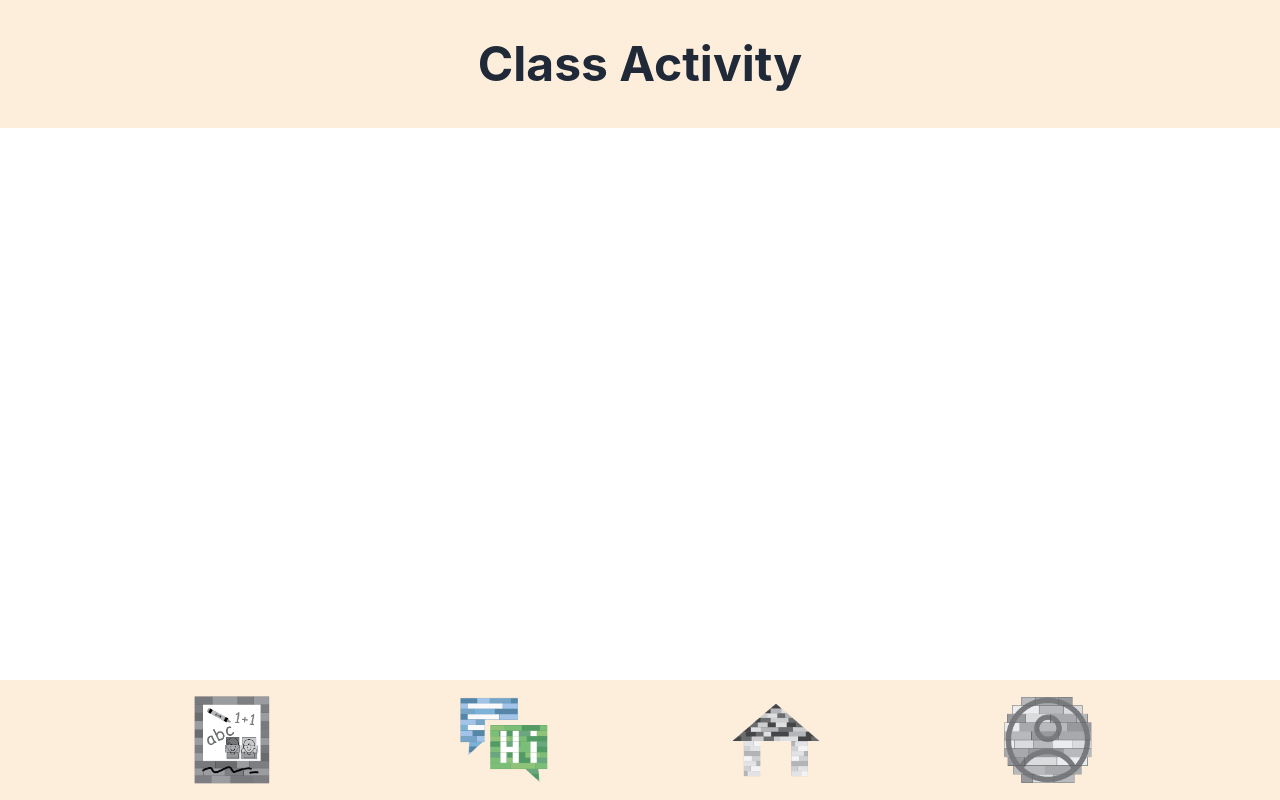
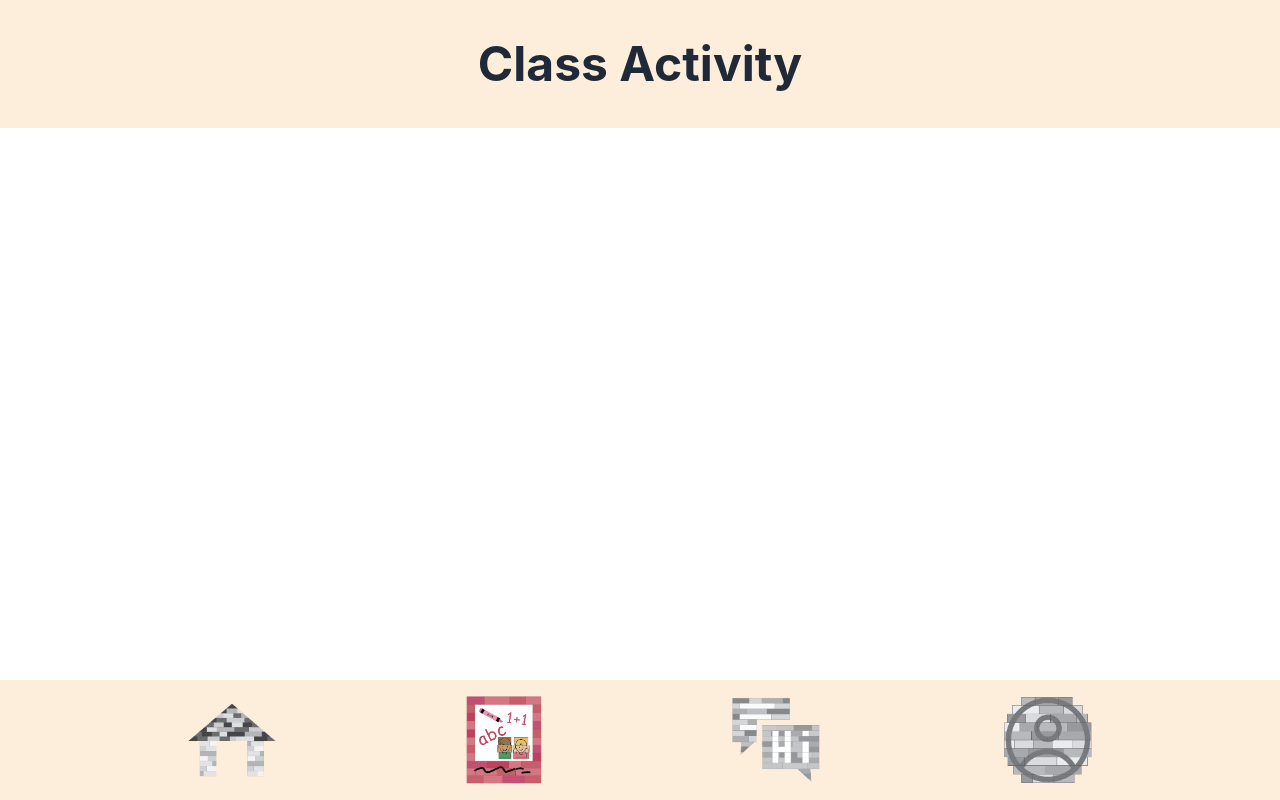
Before and after one commit to misticalmaqe/PocketPreschool_Frontend, a React (Create React App) app: page /activity in a window 1280 px wide. Built offline with nearby package versions, Linux system fonts and the light colour scheme.

Commit message:
reorganize navbar

```diff
--- a/src/Components/NavBar.js
+++ b/src/Components/NavBar.js
@@ -32,13 +32,17 @@
         padding: "10px",
       }}
     >
-      <NavLink
-        to="/home"
-        className="nav-link"
-        isActive={(match, location) => {
-          return location.pathname.includes("/home");
-        }}
-      >
+      <NavLink to="/home" className="nav-link">
+        {({ isActive }) => (
+          <img
+            src={isActive ? home : homeOff}
+            alt="Home"
+            className="w-[100px]"
+          />
+        )}
+      </NavLink>
+
+      <NavLink to="/activity" className="nav-link">
         {({ isActive }) => (
           <img
             src={isActive ? activity : activityOff}
@@ -48,21 +52,11 @@
         )}
       </NavLink>
 
-      <NavLink to="/activity" className="nav-link">
+      <NavLink to="/chat" className="nav-link">
         {({ isActive }) => (
           <img
             src={isActive ? chat : chatOff}
             alt="Chat"
-            className="w-[100px]"
-          />
-        )}
-      </NavLink>
-
-      <NavLink to="/chat" className="nav-link">
-        {({ isActive }) => (
-          <img
-            src={isActive ? home : homeOff}
-            alt="Home"
             className="w-[100px]"
           />
         )}
```
